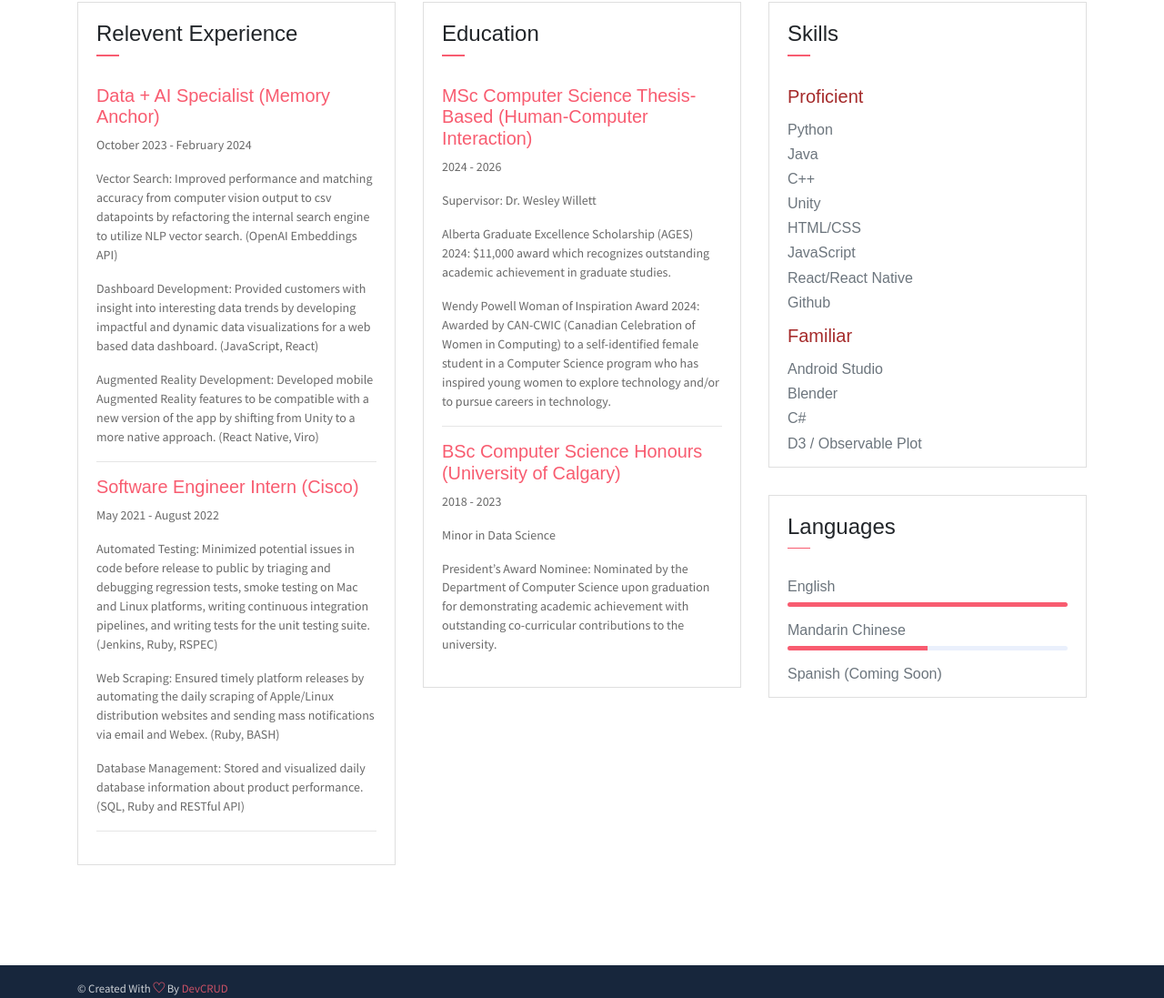
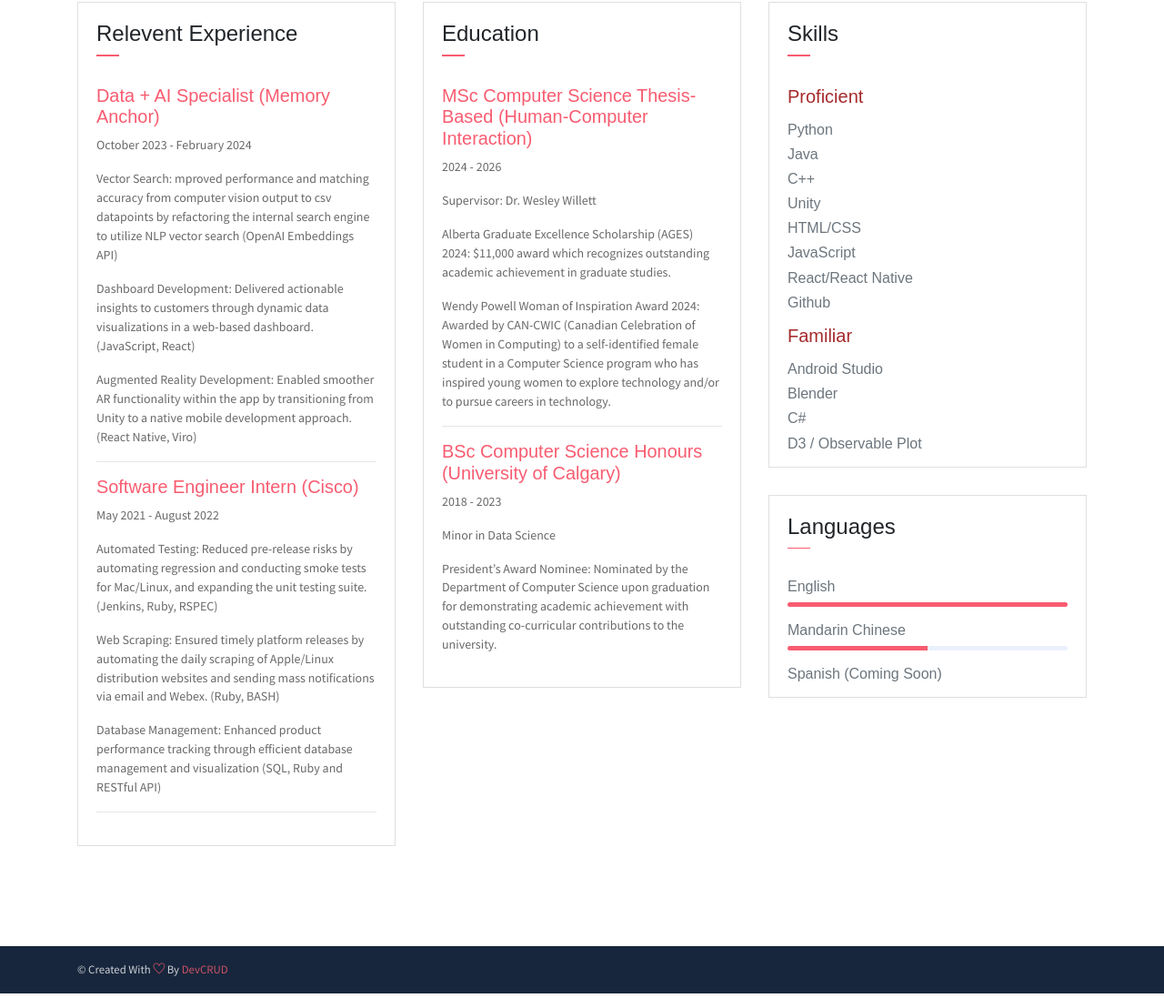
Before and after one commit to shanna1408/shanna1408.github.io, a website: page index.html in a window 1280 px wide. Shown: the part 3214-4311 px from the top of the page at 91% size. Drawn offline with Linux system fonts and the light colour scheme; some packages are replaced by stand-ins of ours.

```diff
--- a/index.html
+++ b/index.html
@@ -313,7 +313,7 @@
                                         without distraction. Using Large Language Models (LLMs), NLP techniques, and XReal
                                         smart glasses, I explore the development of a system that detects topic shifts and
                                         provides on-demand summaries to support seamless, intuitive conversation tracking. <b>
-                                        (JavaScript, HTML, CSS, Python, OpenAI API, OpenAI Whisper, D3.js)</b>
+                                        (JavaScript, D3.js, HTML, CSS, Python, OpenAI API, OpenAI Whisper)</b>
                                     </p>
                                 </div>
                             </div>
@@ -388,25 +388,31 @@
                             <h6 class="title text-danger">Data + AI Specialist (Memory Anchor)</h6>
                             <P>October 2023 - February 2024</P>
                             <P class="subtitle">
-                                Vector Search: Improved performance and matching accuracy from computer vision output to csv datapoints by refactoring the internal search engine to utilize NLP vector search. (OpenAI Embeddings API)
+                                Vector Search: mproved performance and matching accuracy from computer vision output to csv datapoints by
+                                refactoring the internal search engine to utilize NLP vector search (OpenAI Embeddings API)
                             </P>
                             <P class="subtitle">
-                                Dashboard Development: Provided customers with insight into interesting data trends by developing impactful and dynamic data visualizations for a web based data dashboard. (JavaScript, React)
+                                Dashboard Development: Delivered actionable insights to customers through dynamic data visualizations in a
+                                web-based dashboard. (JavaScript, React)
                             </P>
                             <P class="subtitle">
-                                Augmented Reality Development: Developed mobile Augmented Reality features to be compatible with a new version of the app by shifting from Unity to a more native approach. (React Native, Viro)
+                                Augmented Reality Development: Enabled smoother AR functionality within the app by transitioning from
+                                Unity to a native mobile development approach. (React Native, Viro)
                             </P>
                             <hr>
                             <h6 class="title text-danger">Software Engineer Intern (Cisco)</h6>
                             <P>May 2021 - August 2022</P>
                             <P class="subtitle">
-                                Automated Testing: Minimized potential issues in code before release to public by triaging and debugging regression tests, smoke testing on Mac and Linux platforms, writing continuous integration pipelines, and writing tests for the unit testing suite. (Jenkins, Ruby, RSPEC)
+                                Automated Testing: Reduced pre-release risks by automating regression and conducting smoke tests for
+                                Mac/Linux, and expanding the unit testing suite. (Jenkins, Ruby, RSPEC)
                             </P>
                             <P class="subtitle">
-                                Web Scraping: Ensured timely platform releases by automating the daily scraping of Apple/Linux distribution websites and sending mass notifications via email and Webex. (Ruby, BASH)
+                                Web Scraping: Ensured timely platform releases by automating the daily scraping of Apple/Linux distribution
+                                websites and sending mass notifications via email and Webex. (Ruby, BASH)
                             </P>
                             <P class="subtitle">
-                                Database Management: Stored and visualized daily database information about product performance. (SQL, Ruby and RESTful API)
+                                Database Management: Enhanced product performance tracking through efficient database management and
+                                visualization (SQL, Ruby and RESTful API)
                             </P>
                             <hr>
                         </div>
```
